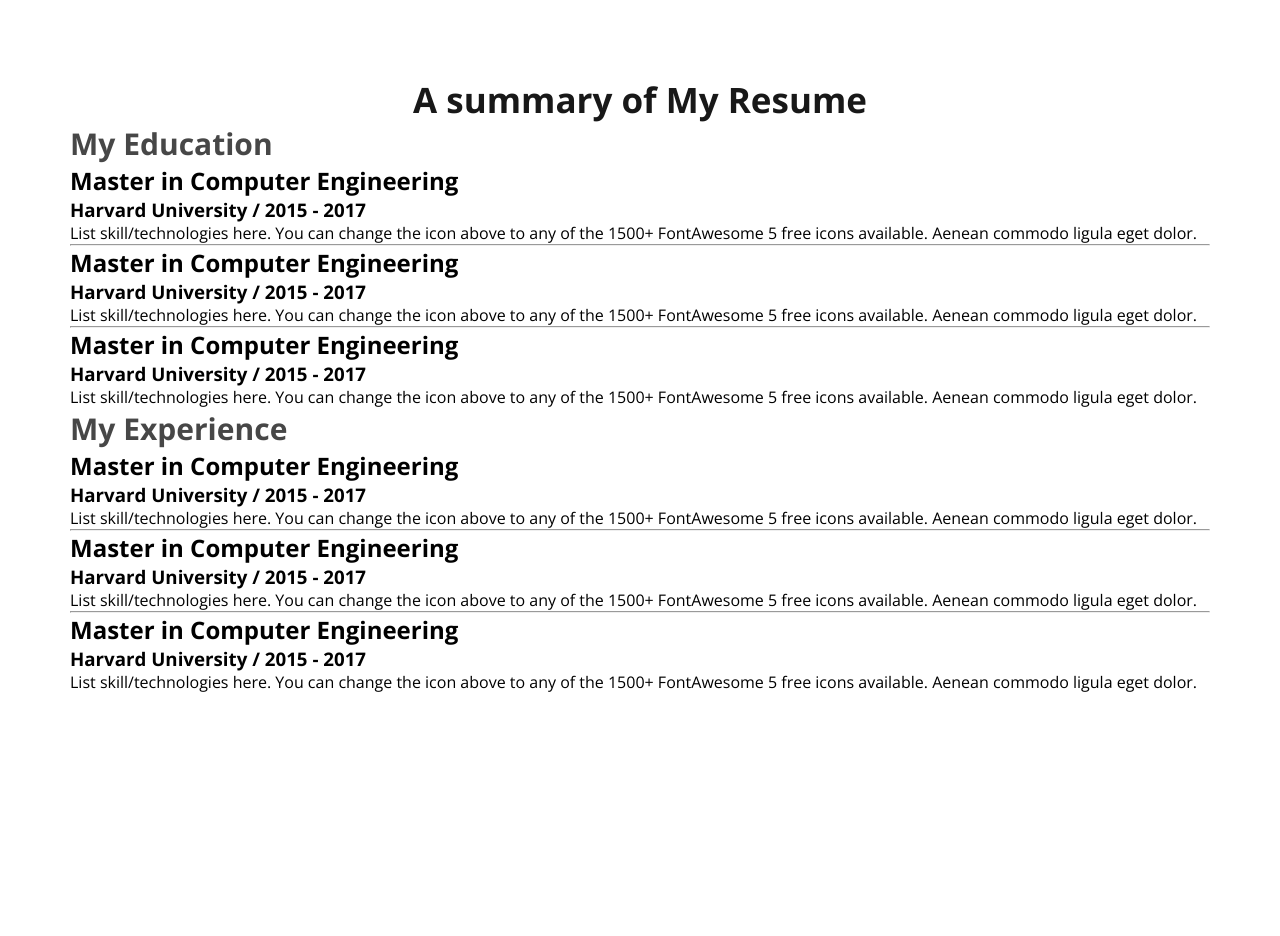
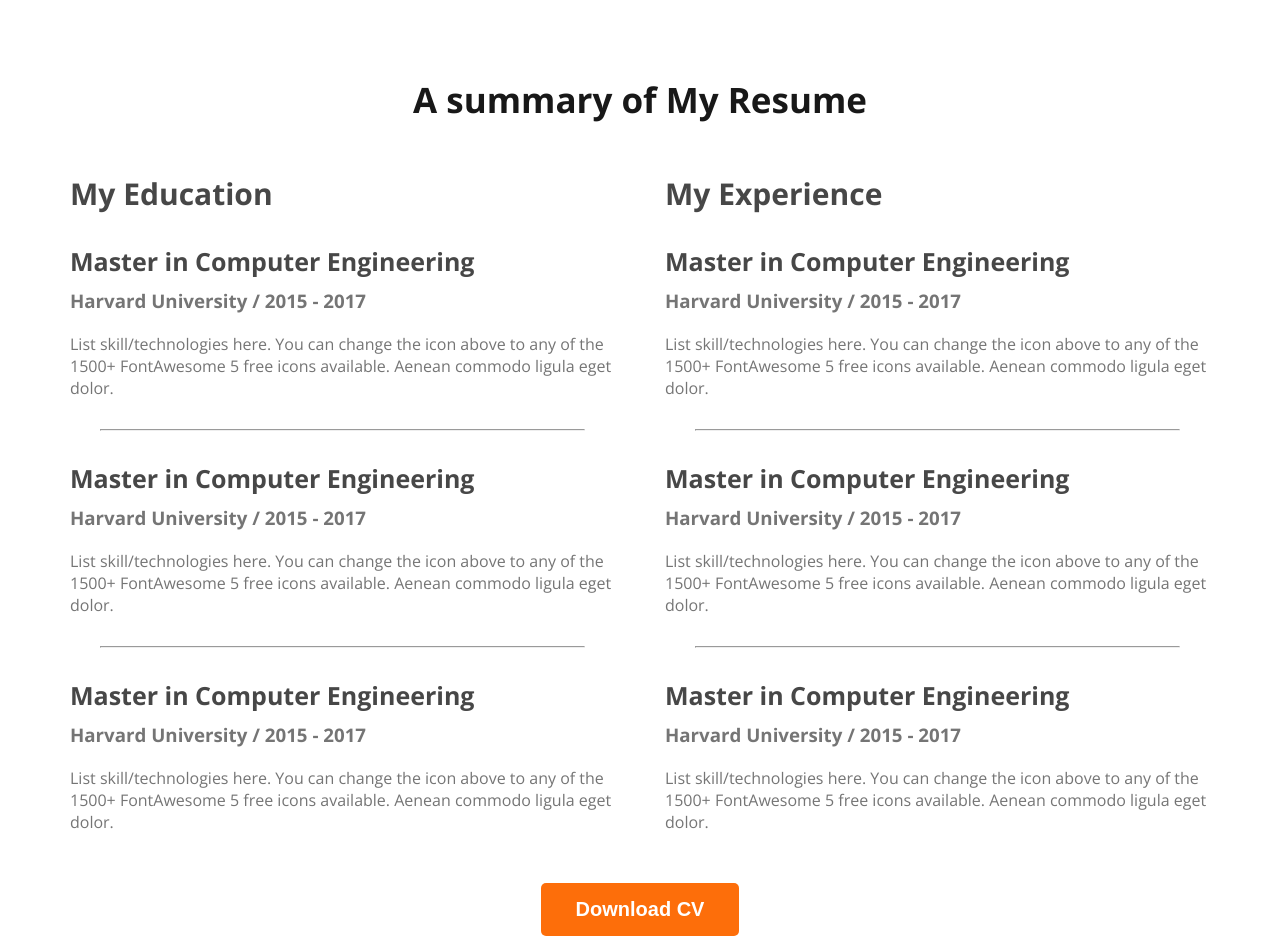
Before and after one commit to yeasinarafat-15/webdeveloper-portfolio, a plain HTML site: page index.html in a window 1280 px wide. Shown: the part 2140-3076 px from the top of the page. Before the commit the page ends 2833 px from the top, so only its background shows below. Drawn offline with nearby package versions, Linux system fonts and the light colour scheme.

Commit message:
finished the resume section

```diff
--- a/index.html
+++ b/index.html
@@ -85,7 +85,7 @@
             </div>
         </section>
         <section>
-            <h3 class="section-title">A summary of My Resume</h3>
+            <h3 id="summary-of-my-resume" class="section-title">A summary of My Resume</h3>
             <div class="resume-container">
                 <div class="resume-column">
                     <h3 class="resume-column-title">My Education</h3>
@@ -134,6 +134,9 @@
                     </div>
                 </div>
             </div>
+            <div class="download-cv">
+                <button class="btn-primary">Download CV</button>
+            </div>
         </section>
     </main>
     <footer></footer>
--- a/styles/portfolio.css
+++ b/styles/portfolio.css
@@ -156,8 +156,37 @@ main section{
   line-height: 28px;
 }
 /* Resume Section */
+#summary-of-my-resume{
+  margin-bottom: 50px;
+}
 .resume-column-title{
   color: #474747;
   font-size: 30px;
   font-weight: 700;
+  margin-bottom: 30px;
 }
+.resume-container{
+  display: flex;
+  gap: 50px;
+}
+.resume-item-title{
+  color: #474747;
+  font-size: 25px;
+  font-weight: 700;
+  margin-bottom: 10px;
+}
+.resume-item-institute{
+  margin-bottom: 20px;
+  margin-top: 0px;
+}
+.resume-item-institute,
+.resume-item-description{
+  color: #757575;
+}
+.resume-container hr{
+  margin: 30px;
+}
+.download-cv{
+  text-align: center;
+  margin-top: 50px;
+}
```
